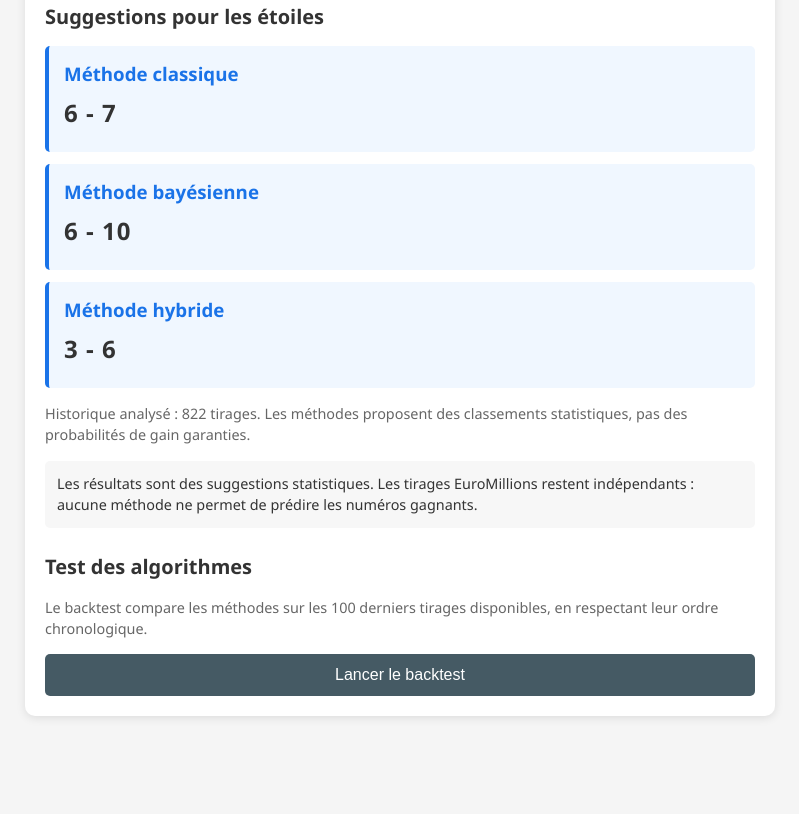
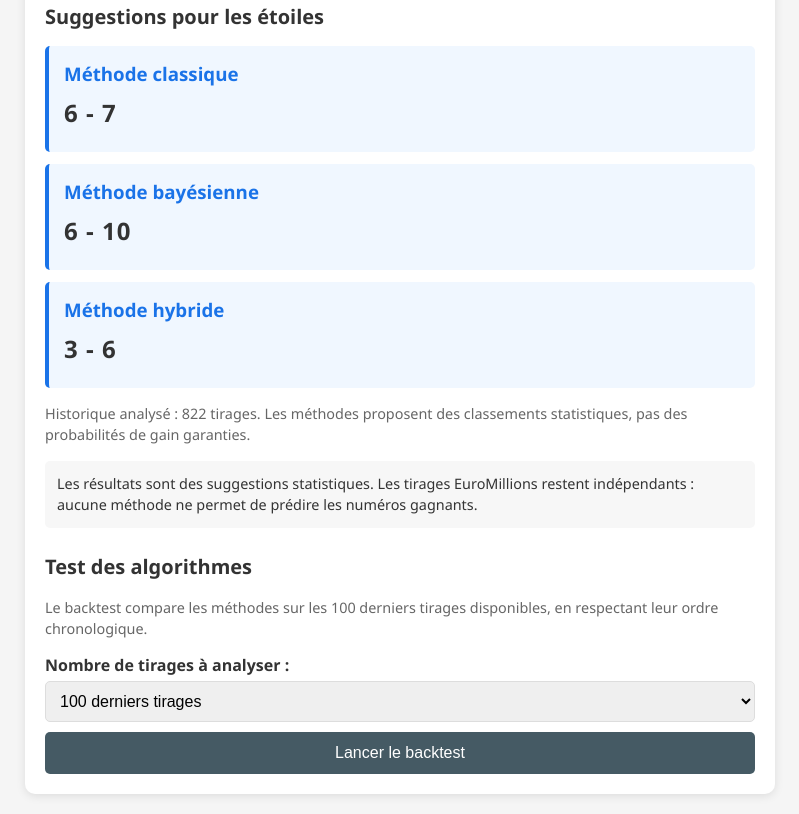
Before and after one commit to Nop88/lottery-predictor, a plain HTML site: page index.html in a window 1280 px wide. Shown: the part 1080-1894 px from the top of the page, without its empty margins (240-1039 px from the left). Before the commit the page ends 1816 px from the top, so only its background shows below. Drawn offline with nearby package versions, Linux system fonts and the light colour scheme.

Commit message:
Add backtest window size selection and button

```diff
--- a/index.html
+++ b/index.html
@@ -296,11 +296,22 @@
                 tirages disponibles, en respectant leur ordre chronologique.
             </p>
 
-            <button id="backtest-button" class="secondary">
-                Lancer le backtest
-            </button>
+            <label for="backtest-window-size">
+    Nombre de tirages à analyser :
+</label>
 
-            <div id="backtest-results"></div>
+<select id="backtest-window-size">
+    <option value="100" selected>100 derniers tirages</option>
+    <option value="200">200 derniers tirages</option>
+    <option value="300">300 derniers tirages</option>
+    <option value="500">500 derniers tirages</option>
+</select>
+
+<button id="backtest-button" class="secondary">
+    Lancer le backtest
+</button>
+
+<div id="backtest-results"></div>
         </div>
 
 
```
